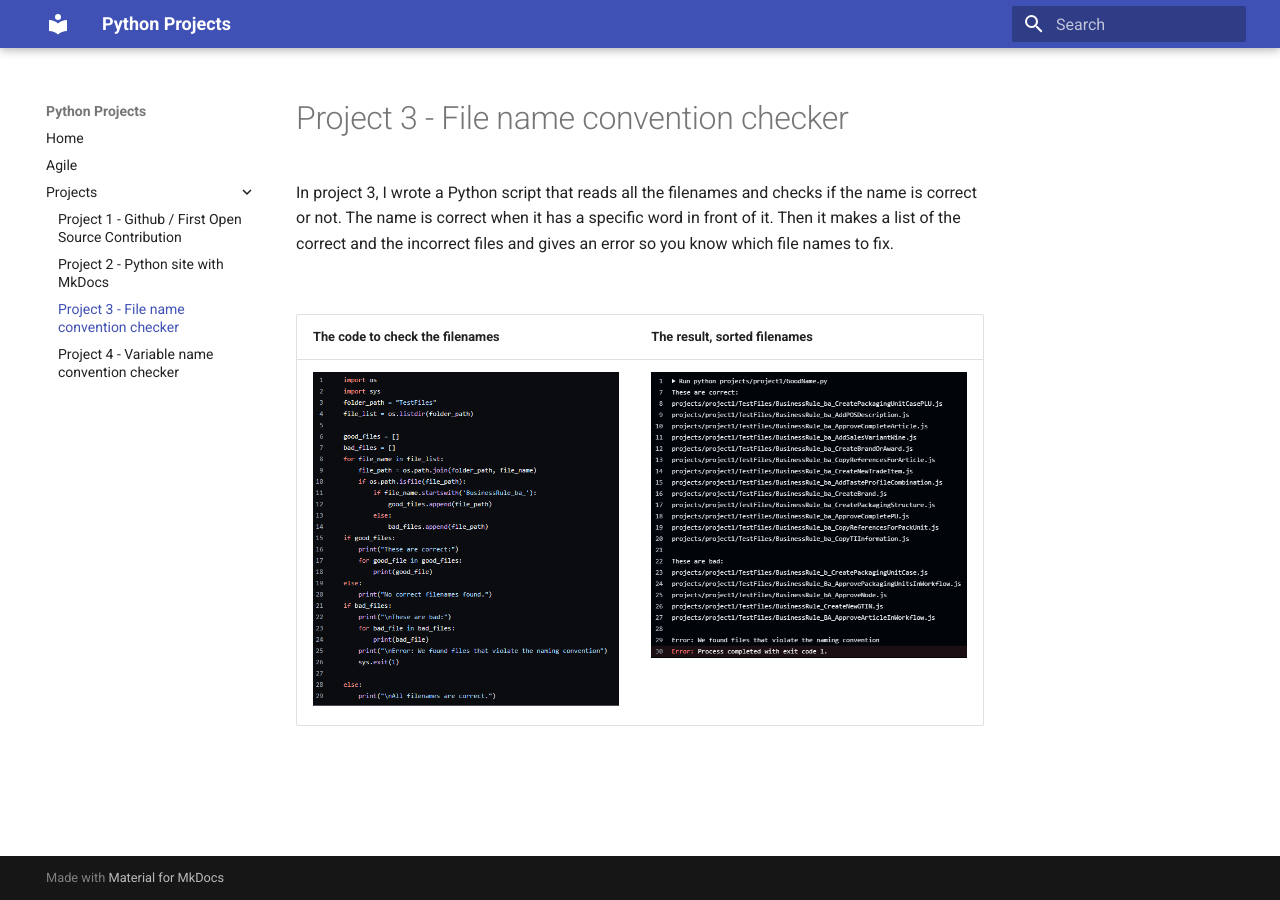
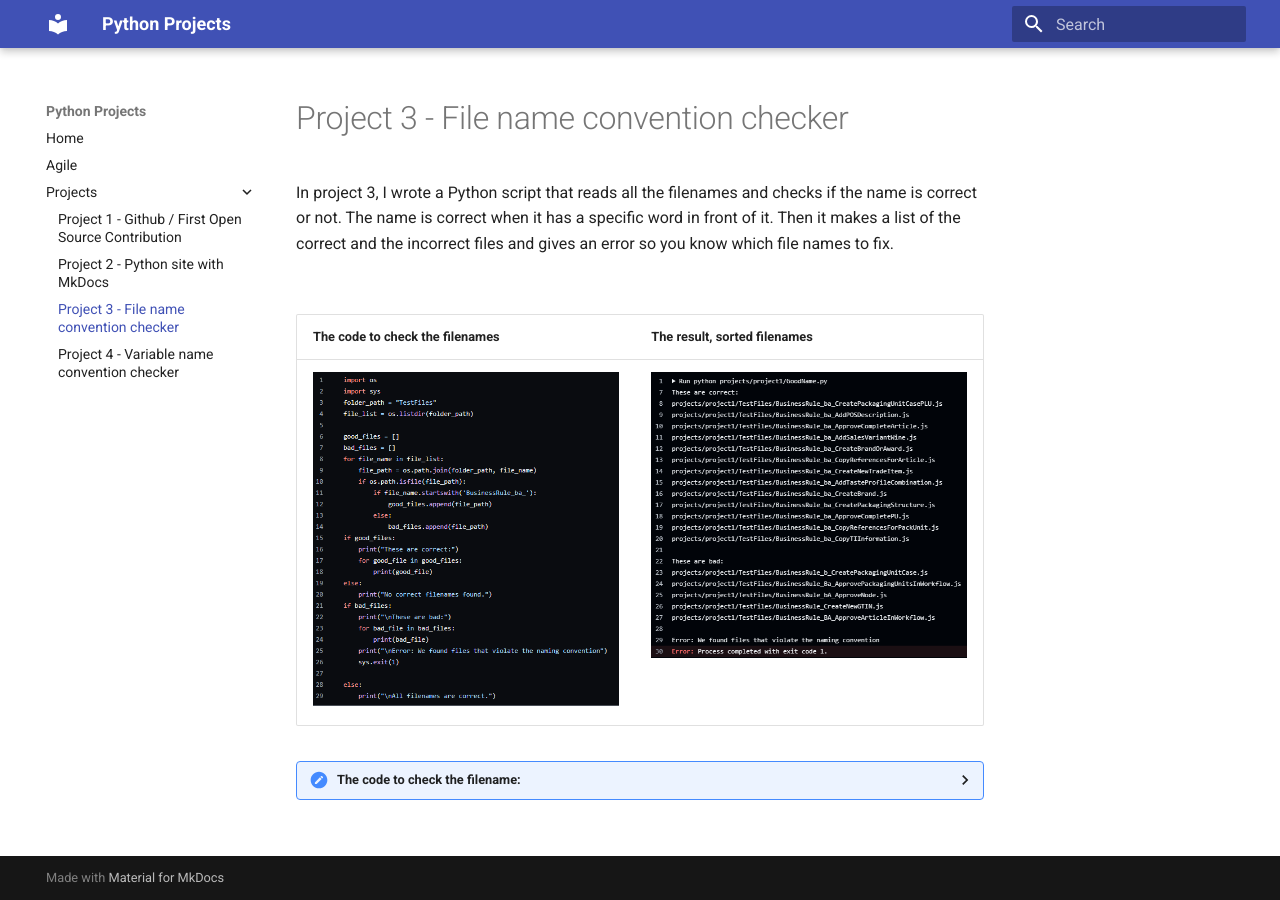
Before and after one commit to milagro2/pythonsite, an MkDocs documentation site: the page built from docs/project3.md, in a window 1280 px wide. Built offline with MkDocs 1.6.1 and Material for MkDocs 9.7.7, drawn with Linux system fonts in a browser that asks for light colours; some of the changed lines change nothing that is shown.

Commit message:
Update project3.md

````diff
--- a/docs/project3.md
+++ b/docs/project3.md
@@ -7,3 +7,42 @@
 | The code to check the filenames | The result, sorted filenames |
 | -------------- | --------------- |
 | ![Filenamechecker](img/NameCheckCode.png) | ![FilenamesSorted](img/FilenamesSorted.png) |
+
+<details>
+
+<summary>The code to check the filename:</summary>
+
+```ruby
+import os
+import sys
+
+folder_path = "projects/project1/TestFiles"
+file_list = os.listdir(folder_path)
+
+good_files = []
+bad_files = []
+for file_name in file_list:
+    file_path = os.path.join(folder_path, file_name)
+    if os.path.isfile(file_path):
+        if file_name.startswith('BusinessRule_ba_'):
+            good_files.append(file_path)
+        else:
+            bad_files.append(file_path)
+if good_files:
+    print("These are correct:")
+    for good_file in good_files:
+        print(good_file)
+else:
+    print("No correct filenames found.")
+if bad_files:
+    print("\nThese are bad:")
+    for bad_file in bad_files:
+        print(bad_file)
+    print("\nError: We found files that violate the naming convention")
+    sys.exit(1)
+
+else:
+    print("\nAll filenames are correct.")
+```
+
+</details>
````
